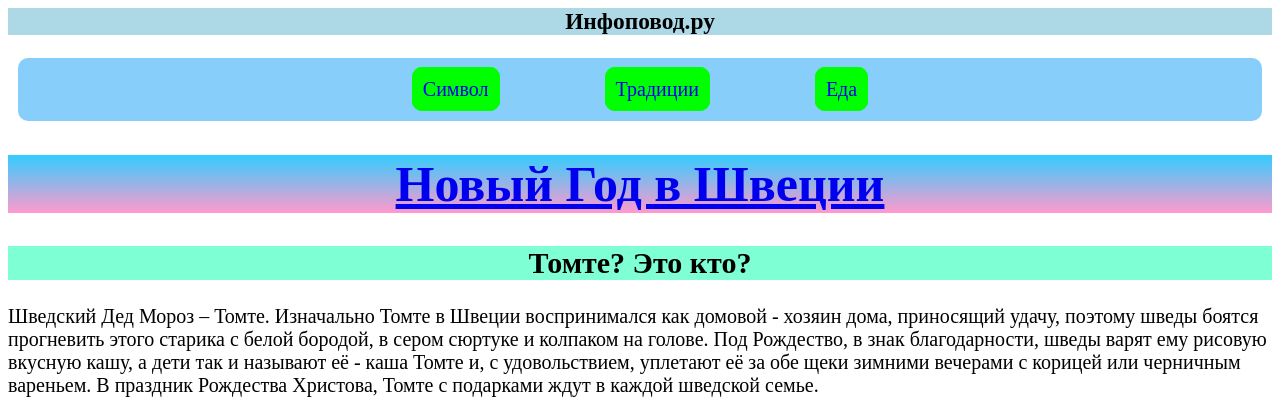
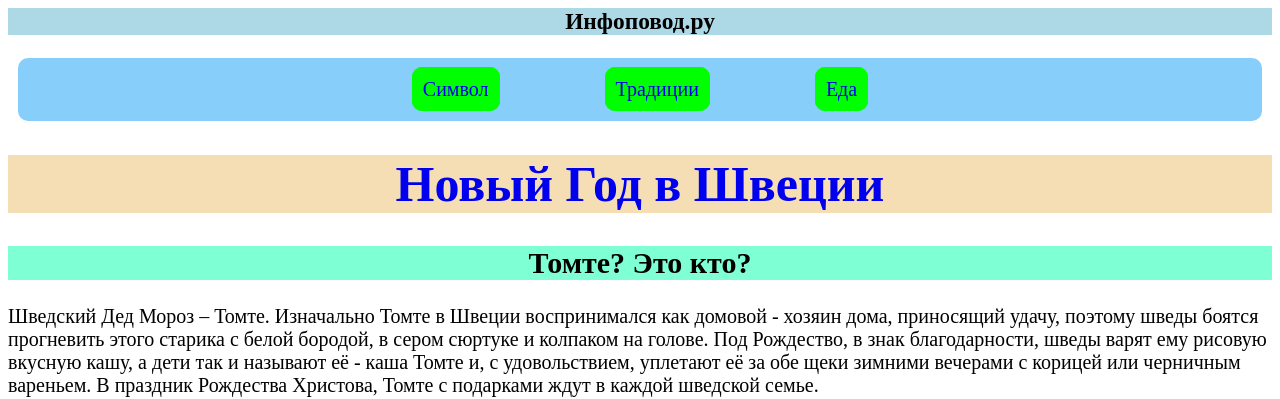
Before and after one commit to trol228355/NGVS, a plain HTML site: page index.html in a window 1280 px wide. Shown: the top 399 px of the page. Drawn offline with Linux system fonts and the light colour scheme.

Commit message:
Update style.css

```diff
--- a/style.css
+++ b/style.css
@@ -35,7 +35,7 @@ body {
 }
 
 h1 {
-    background: linear-gradient(to bottom, #33ccff 0%, #ff99cc 100%);
+    background-color: wheat;
     font-size: 50px;
     text-decoration: none;
     text-align: center;
@@ -55,3 +55,7 @@ h6 {
     padding: 6px;
     font-size: 21px;
 }
+
+a {
+    text-decoration: none;
+}
```
